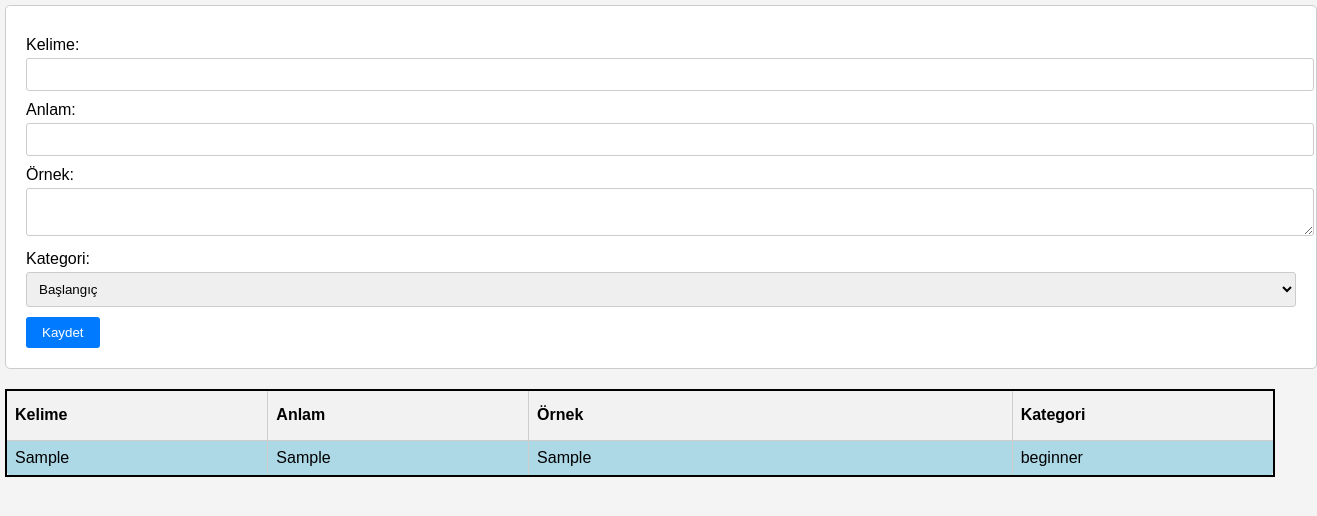
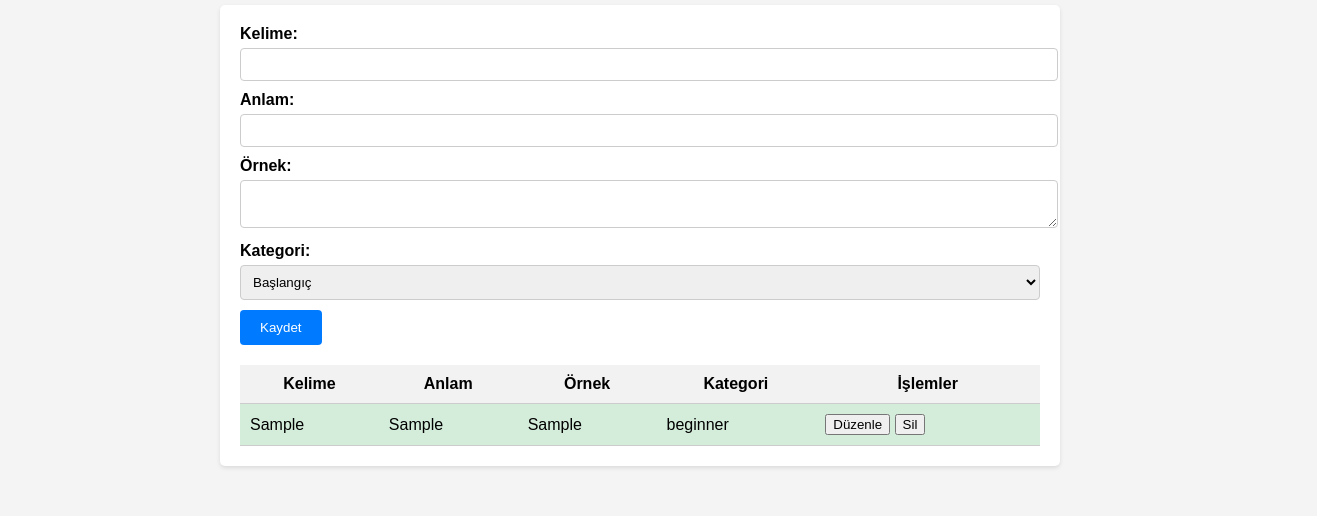
Before and after one commit to dawood-altai/Dic-JS, a plain HTML site: page index.html in a window 1280 px wide. Both pictures are taken after typing "Sample", "Sample", "Sample" into the empty fields and a click on the button "Kaydet". Shown: the whole page, 1317 px wide, since content can reach past the window. Drawn offline with Linux system fonts and the light colour scheme.

Commit message:
New Version added

```diff
--- a/app.js
+++ b/app.js
@@ -14,13 +14,35 @@ form.addEventListener("submit", function(event) {
     var cell2 = row.insertCell(1);
     var cell3 = row.insertCell(2);
     var cell4 = row.insertCell(3);
+    var cell5 = row.insertCell(4); // For buttons
 
-  cell1.innerHTML = word;
-  cell2.innerHTML = meaning;
-  cell3.innerHTML = example;
-  cell4.innerHTML = category;
+    cell1.textContent = word;
+    cell2.textContent = meaning;
+    cell3.textContent = example;
+    cell4.textContent = category;
 
-  row.classList.add(category); // Kategoriye göre sınıfı ekle
+    row.classList.add(category);
+
+    // Create edit and delete buttons for each row
+    cell5.innerHTML = `<button class="edit-button">Düzenle</button>
+                        <button class="delete-button">Sil</button>`;
+    row.appendChild(cell5);
 
     form.reset();
 });
+
+table.addEventListener("click", function(event) {
+    var target = event.target;
+
+    if (target.classList.contains("edit-button")) {
+        var row = target.closest("tr");
+        var cells = row.cells;
+        form.word.value = cells[0].textContent;
+        form.meaning.value = cells[1].textContent;
+        form.example.value = cells[2].textContent;
+        form.category.value = row.classList[0];
+        table.deleteRow(row.rowIndex);
+    } else if (target.classList.contains("delete-button")) {
+        table.deleteRow(target.closest("tr").rowIndex);
+    }
+});
--- a/index.html
+++ b/index.html
@@ -5,9 +5,10 @@
     <meta name="viewport" content="width=device-width, initial-scale=1.0">
     <link rel="stylesheet" href="style.css">
     <link rel="shortcut icon" href="jmg/istockphoto-1079067038-612x612.jpg" type="image/x-icon">
-    <title>Dic</title>
+    <title>Vocabulary App</title>
 </head>
 <body>
+    <div class="container">
         <form id="word-form">
             <label for="word">Kelime:</label>
             <input type="text" id="word" name="word" required>
@@ -23,15 +24,16 @@
             </select>
             <button type="submit">Kaydet</button>
         </form>
-      <table id="word-table" style="border: 2px solid black; background-color: lightblue;">
-        <tr style="height: 50px;">
-          <th style="width: 100px;">Kelime</th>
-          <th style="width: 100px;">Anlam</th>
-          <th style="width: 200px;">Örnek</th>
-          <th style="width: 100px;">Kategori</th>
+        <table id="word-table">
+            <tr>
+                <th>Kelime</th>
+                <th>Anlam</th>
+                <th>Örnek</th>
+                <th>Kategori</th>
+                <th>İşlemler</th>
             </tr>
         </table>
-
+    </div>
     <script src="app.js"></script>
 </body>
 </html>
--- a/style.css
+++ b/style.css
@@ -1,4 +1,3 @@
-/* Global Styles */
 body {
     font-family: Arial, sans-serif;
     background-color: #f4f4f4;
@@ -12,61 +11,63 @@ body {
     padding: 20px;
     background-color: #fff;
     box-shadow: 0 2px 4px rgba(0, 0, 0, 0.1);
-  }
-
-  /* Form Styles */
-  form {
-    width: 100%;
-    margin: 0 auto;
-    padding: 20px;
-    border: 1px solid #ccc;
-    background-color: #fff;
     border-radius: 5px;
 }
 
-  label {
-    display: block;
-    margin-top: 10px;
+form {
+    margin-bottom: 20px;
 }
 
-  input,
-  textarea,
-  select {
+form label {
+    display: block;
+    margin-bottom: 5px;
+    font-weight: bold;
+}
+
+form input[type="text"],
+form textarea,
+form select {
     width: 100%;
     padding: 8px;
-    margin-top: 4px;
     border: 1px solid #ccc;
-    border-radius: 3px;
+    border-radius: 4px;
+    margin-bottom: 10px;
 }
 
-  button {
-    display: block;
-    margin-top: 10px;
-    padding: 8px 16px;
+form button[type="submit"] {
     background-color: #007bff;
-    color: #fff;
+    color: white;
     border: none;
-    border-radius: 3px;
+    padding: 10px 20px;
+    border-radius: 4px;
     cursor: pointer;
 }
 
-  /* Table Styles */
 table {
     width: 100%;
+    border-collapse: collapse;
     margin-top: 20px;
-    border-collapse: collapse;
-    border-radius: 10px;
 }
 
 th, td {
-    padding: 8px;
-    text-align: left;
-    border: 1px solid #ccc;
-
+    padding: 10px;
+    border-bottom: 1px solid #ccc;
 }
 
 th {
     background-color: #f2f2f2;
+}
+
+tr.beginner {
+    background-color: #d4edda;
+}
+
+tr.intermediate {
+    background-color: #f8d7da;
+}
+
+tr.advanced {
+    background-color: #d1ecf1;
 }
 
 /* Responsive Styles */
```
Lines whose indentation alone changed are shown as unchanged.
